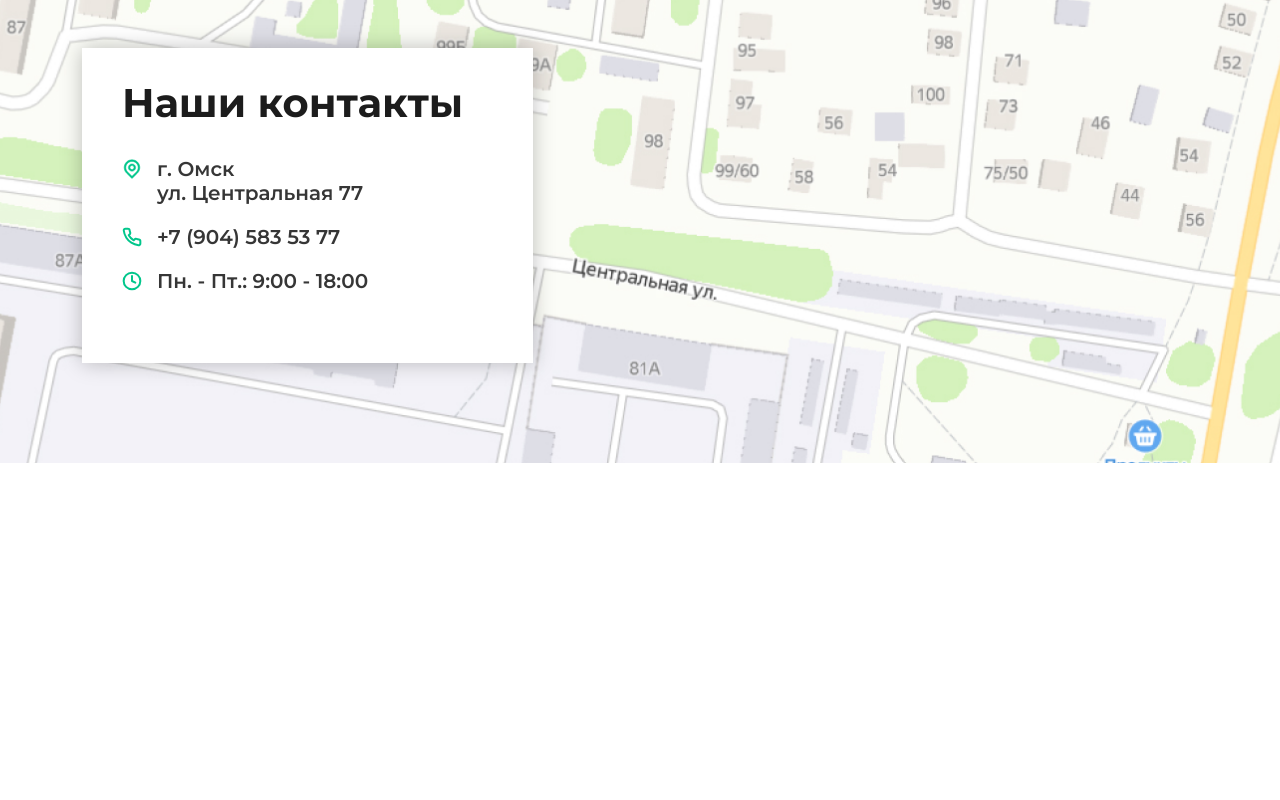
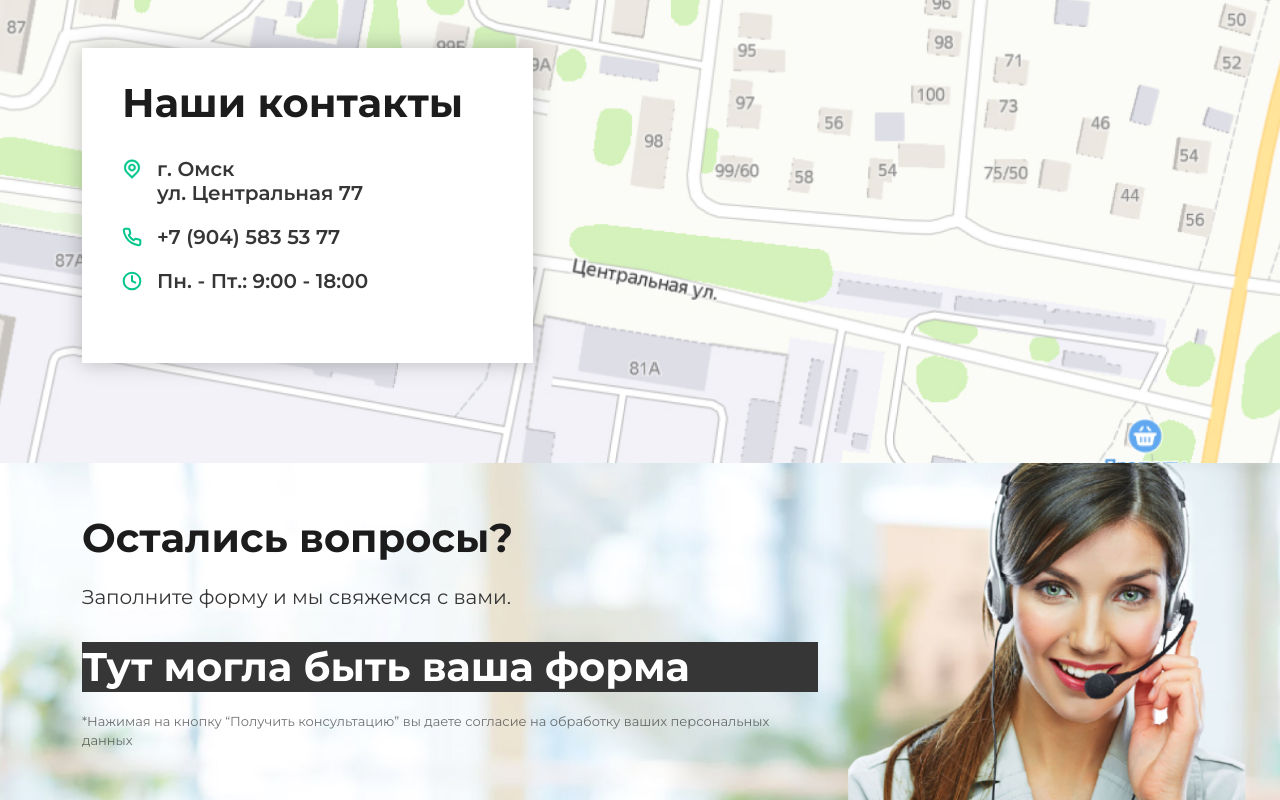
Before and after one commit to isakov-dev/SoyuzVneshTorg-layout, a website: page index.html in a window 1280 px wide. Shown: the part 3717-4517 px from the top of the page. Before the commit the page ends 4180 px from the top, so only its background shows below. Drawn offline with nearby package versions, Linux system fonts and the light colour scheme.

Commit message:
Question form is done

```diff
--- a/index.html
+++ b/index.html
@@ -335,6 +335,22 @@
         </div>
     </div>
 </div>
+<div class="questions-left">
+    <div class="container">
+        <div class="row">
+            <div class="col-xl-8 col-lg-9">
+                <h2 class="questions-left__title title">Остались вопросы?</h2>
+                <div class="questions-left__caption">Заполните форму и мы свяжемся с вами.</div>
+                <div class="questions-left__form">
+                    <div class="questions-left__plug">Тут могла быть ваша форма</div>
+                </div>
+                <div class="questions-left__agreement">
+                    *Нажимая на кнопку “Получить консультацию” вы даете согласие на обработку ваших персональных данных
+                </div>
+            </div>
+        </div>
+    </div>
+</div>
 
         <script src="js/jquery.min.js"></script>
         <script src="js/bootstrap.min.js"></script>
--- /dev/null
+++ b/src/scss/_questions-left.scss
@@ -0,0 +1,74 @@
+.questions-left {
+
+  padding-top: 50px;
+  padding-bottom: 50px;
+  background: url("../images/questions-left/bg.jpg") center no-repeat;
+  background-size: cover;
+
+  @include laptop {
+    background-position: left;
+    padding-top: 40px;
+  }
+
+  @include tablet {
+    padding-top: 30px;
+  }
+
+  &__title {
+    text-align: left;
+  }
+
+  &__caption {
+
+    margin-top: 20px;
+    font-size: 20px;
+    line-height: 30px;
+    color: $dark-gray;
+
+    @include desktop {
+      font-size: 18px;
+      line-height: 27px;
+    }
+
+    @include tablet {
+      font-size: 16px;
+      line-height: 24px;
+    }
+
+  }
+
+  &__form {
+
+    margin-top: 30px;
+
+    @include tablet {
+      margin-top: 20px;
+    }
+
+  }
+
+  &__plug {
+
+    height: 50px;
+    background: $dark-gray;
+    color: $white;
+    font-size: 40px;
+    font-weight: 700;
+    display: flex;
+    align-items: center;
+
+    @include tablet {
+      height: 275px;
+    }
+
+  }
+
+  &__agreement {
+    margin-top: 20px;
+    font-size: 13px;
+    line-height: 19px;
+    color: $dark-gray;
+    opacity: .7;
+  }
+
+}
--- a/src/scss/style.scss
+++ b/src/scss/style.scss
@@ -9,3 +9,4 @@
 @import "partners";
 @import "reviews";
 @import "contacts";
+@import "questions-left";
```
Also changed, not shown: src/html/blocks/questions-left.html (added, +16 -0 lines), src/html/index.html (+1 -0 lines), css/style.css, images/questions-left/bg.jpg (added).
